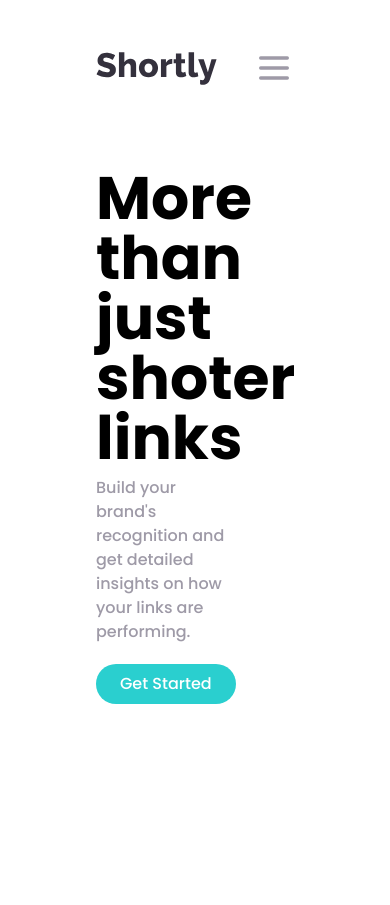
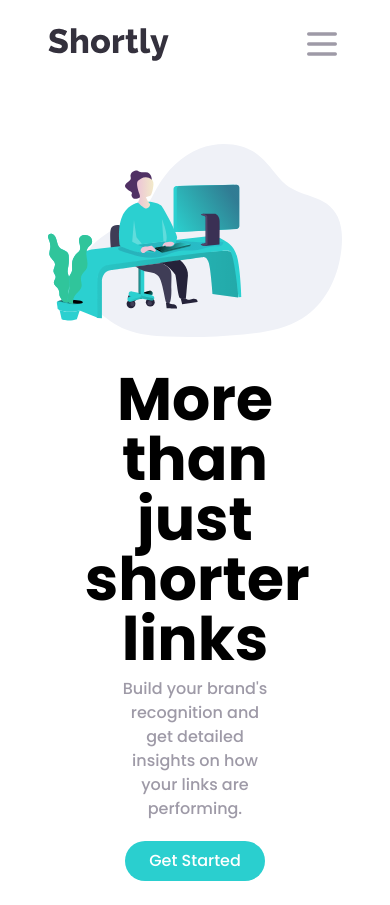
Before and after one commit to Sina-Abf/url-shortening-app, a React (Vite) app: page / in a window 390 px wide. Before the commit the page ends 844 px from the top, so only its background shows below. Built offline with nearby package versions, Linux system fonts and the light colour scheme.

Commit message:
landing responsive minor fixes

```diff
--- a/src/App.jsx
+++ b/src/App.jsx
@@ -3,7 +3,7 @@ import Navbar from './components/Navbar/Navbar';
 
 function App() {
   return (
-    <div className="py-12 px-24 min-h-screen">
+    <div className="container max-w-screen-xl mx-auto py-6 px-12 md:py-12 md:px-24 min-h-screen">
       <Navbar />
       <Landing />
     </div>
--- a/src/components/Landing/Landing.jsx
+++ b/src/components/Landing/Landing.jsx
@@ -4,20 +4,20 @@ import heroImg from '../../assets/images/illustration-working.svg';
 
 const Landing = () => {
   return (
-    <section className="flex justify-between ">
-      <div>
-        <div className="w-3/4 mb-2">
+    <section className="flex flex-col-reverse md:flex-row md:justify-between">
+      <div className="flex flex-col items-center text-center md:text-start md:block">
+        <div className="w-3/4 md:w-full mb-2">
           <span className="font-bold text-6xl">
-            More than just shoter links
+            More than just shorter links
           </span>
         </div>
-        <p className="w-4/6 text-GrayishViolet mb-5">
+        <p className="w-3/6 text-GrayishViolet mb-5">
           Build your brand's recognition and get detailed insights on how your
           links are performing.
         </p>
         <Button>Get Started</Button>
       </div>
-      <div>
+      <div className="mb-8 md:mb-0">
         <img src={heroImg} />
       </div>
     </section>
--- a/src/components/Navbar/Navbar.jsx
+++ b/src/components/Navbar/Navbar.jsx
@@ -3,6 +3,7 @@ import logo from '../../assets/images/logo.svg';
 import Button from '../Ui/Button';
 const Navbar = () => {
   const [isOpen, setIsOpen] = useState(false);
+
   const menuOpenHandler = () => {
     setIsOpen((prevState) => !prevState);
   };
@@ -23,7 +24,6 @@ const Navbar = () => {
           Resources
         </li>
       </ul>
-
       <div className=" gap-x-5 hidden md:flex">
         <button className="text-GrayishViolet font-bold hover:text-black transition-colors">
           Login
--- a/src/components/Ui/Button.jsx
+++ b/src/components/Ui/Button.jsx
@@ -3,7 +3,7 @@ import React from 'react';
 const Button = (props) => {
   return (
     <button
-      className={`${props.className} bg-Cyan hover:bg-lightCyan transition-colors duration-300 text-white rounded-full px-6 py-2 `}
+      className={`bg-Cyan hover:bg-lightCyan transition-colors duration-300 text-white rounded-full px-6 py-2 ${props.className}`}
     >
       {props.children}
     </button>
```
